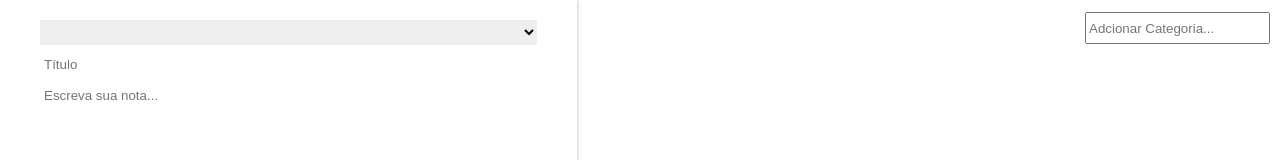
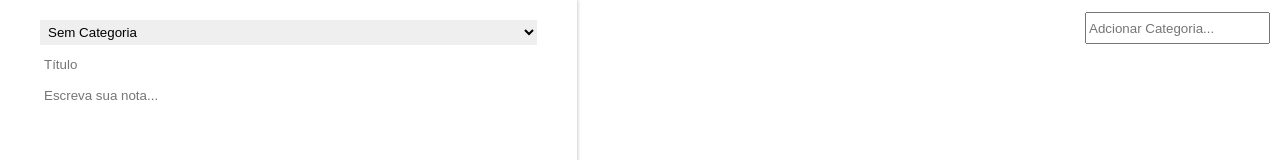
Before and after one commit to leosec/ceep, a React (Create React App) app: page / in a window 1280 px wide. Shown: the top 160 px of the page. Built offline with nearby package versions, Linux system fonts and the light colour scheme.

Commit message:
Associação dinamica de categorias do formulário no CardNota.

```diff
--- a/src/App.js
+++ b/src/App.js
@@ -15,8 +15,8 @@ class App extends Component {
     }
   }
 
-  criarNota(titulo, texto) {
-    const novaNota = { titulo, texto };
+  criarNota(titulo, texto, categoria) {
+    const novaNota = { titulo, texto, categoria };
     const novoArrayNotas = [...this.state.notas, novaNota];
     const novoEstado = {
       notas: novoArrayNotas
--- a/src/components/CardNota/CardNota.jsx
+++ b/src/components/CardNota/CardNota.jsx
@@ -15,6 +15,7 @@ export class CardNota extends Component {
                 <header className="card-nota_cabecalho">
                     <h3 className="card-nota_titulo">{this.props.titulo}</h3>
                     <DeleteSVG onClick={this.apagar.bind(this)}/>
+                    <h4>{this.props.categoria}</h4>
                 </header>
                 <p className="card-nota_texto">{this.props.texto}</p>
 
--- a/src/components/FormularioCadastro/FormularioCadastro.jsx
+++ b/src/components/FormularioCadastro/FormularioCadastro.jsx
@@ -7,6 +7,12 @@ export default class FormularioCadastro extends Component {
         super(props);
         this.titulo = "";
         this.texto = "";
+        this.categoria = "";
+    }
+
+    _handleMudancaCategoria(evento){
+        evento.stopPropagation();
+        this.categoria = evento.target.value;
     }
 
     _handleMudancaTitulo(evento){
@@ -23,16 +29,17 @@ export default class FormularioCadastro extends Component {
     _criarNota(evento){
         evento.preventDefault();
         evento.stopPropagation();
-        this.props.criarNota(this.titulo,this.texto);
+        this.props.criarNota(this.titulo,this.texto, this.categoria);
     }
 
     render() {
         return (
             <form className="form-cadatro" onSubmit={this._criarNota.bind(this)}>
-                <select className="form-cadastro_input">
+                <select onChange={this._handleMudancaCategoria.bind(this)} className="form-cadastro_input">
+                    <option>Sem Categoria</option>
                     {this.props.categorias.map((categoria, index) => {
                         return (
-                            <option value={index}>{categoria}</option>
+                            <option>{categoria}</option>
                         );
                     })}
                 </select>
--- a/src/components/ListaDeNotas/ListaDeNotas.jsx
+++ b/src/components/ListaDeNotas/ListaDeNotas.jsx
@@ -13,7 +13,8 @@ export default class ListaDeNotas extends Component {
                             <CardNota
                             indice={index}
                             apagarNota={this.props.apagarNota}
-                            titulo={nota.titulo} texto={nota.texto} />
+                            titulo={nota.titulo} texto={nota.texto}
+                            categoria={nota.categoria} />
                         </li>
                     );
                 })}
```
